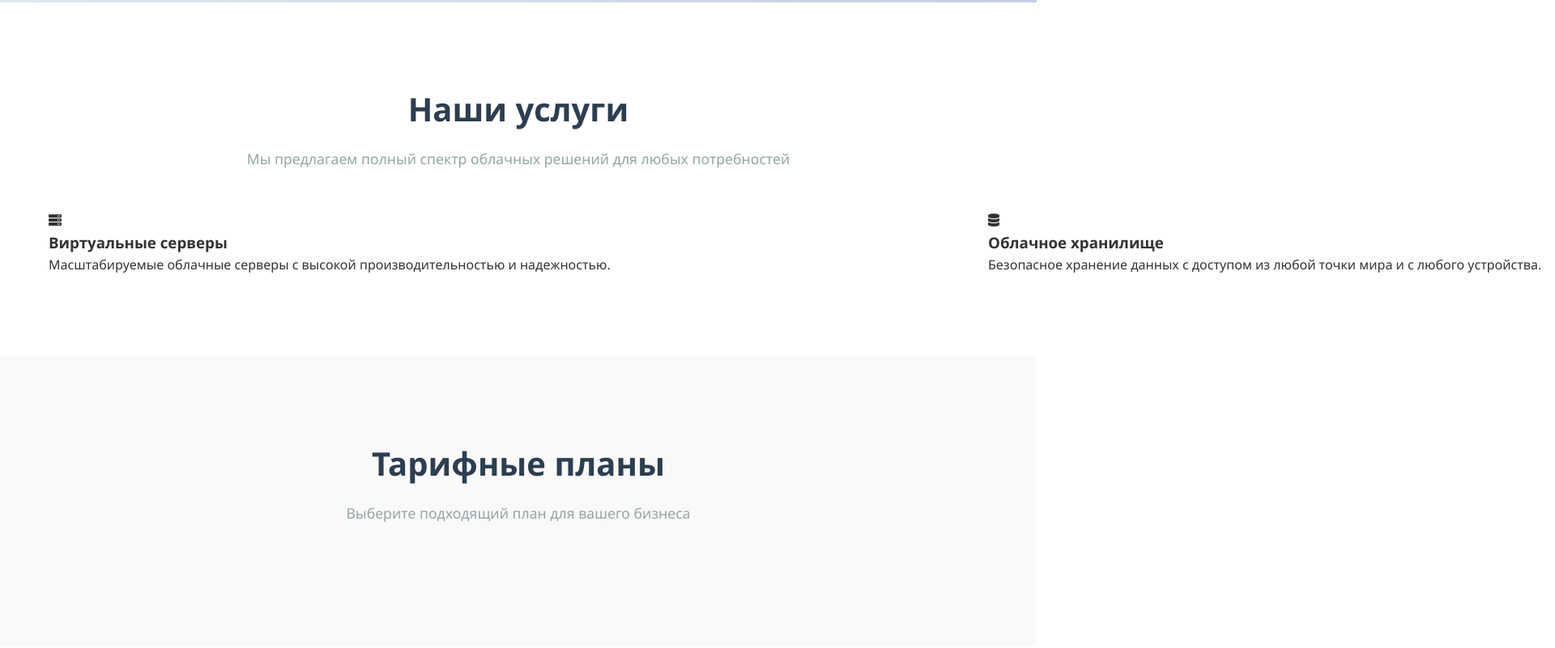
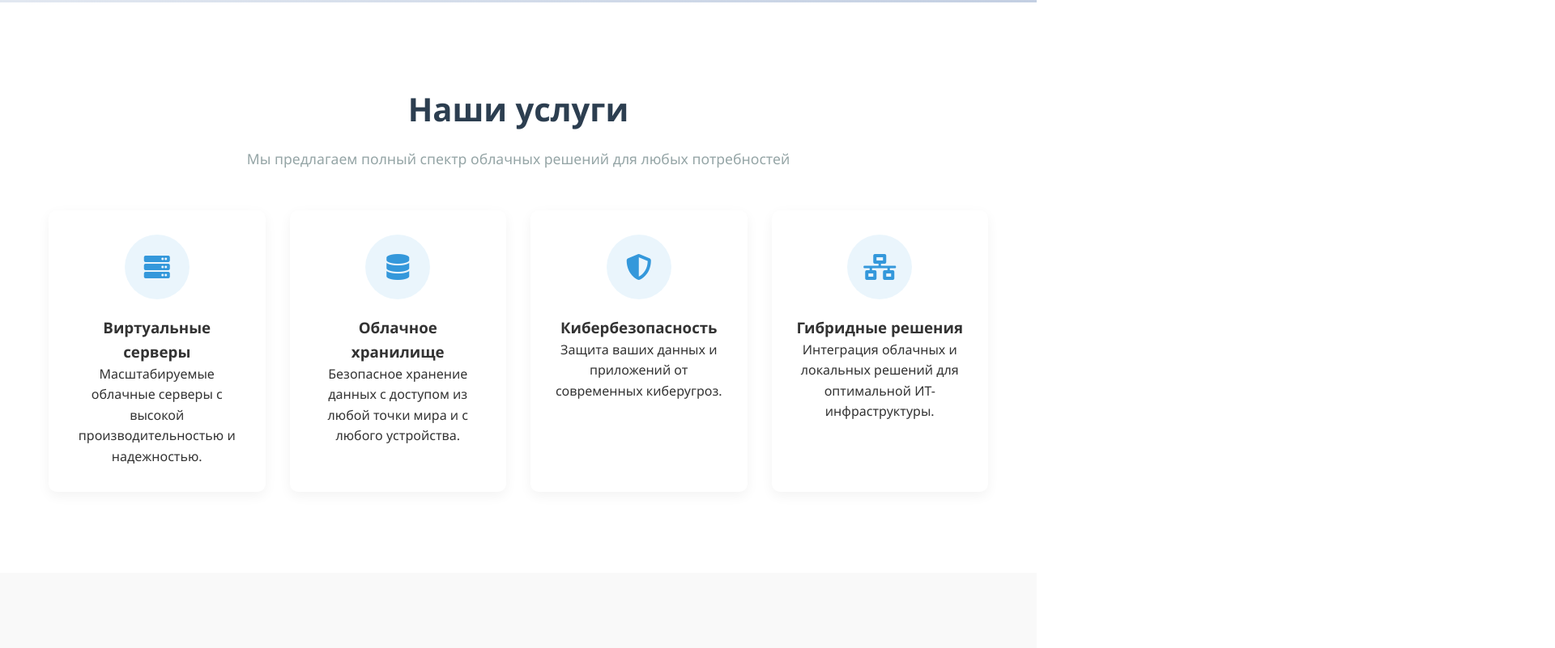
Before and after one commit to dyratybbb/project_Ykovlev, a plain HTML site: page index.html in a window 1280 px wide. Shown: the part 810-1611 px from the top of the page at 81% size, 1920 px wide, since content can reach past the window. Drawn offline with nearby package versions, Linux system fonts and the light colour scheme; files whose address does not match are found by name.

Commit message:
Update index.html

```diff
--- a/index.html
+++ b/index.html
@@ -52,35 +52,7 @@
             <h2 class="section-title">Наши услуги</h2>
             <p class="section-subtitle">Мы предлагаем полный спектр облачных решений для любых потребностей</p>
 
-         <div class="swiper-container">
-            <div class="swiper-wrapper">
-                <div class="swiper-slide">
-                    <i class="fas fa-server"></i>
-                    <h3>Виртуальные серверы</h3>
-                    <p>Масштабируемые облачные серверы с высокой производительностью и надежностью.</p>
-                </div>
-                <div class="swiper-slide">
-                    <i class="fas fa-database"></i>
-                    <h3>Облачное хранилище</h3>
-                    <p>Безопасное хранение данных с доступом из любой точки мира и с любого устройства.</p>
-                </div>
-                <div class="swiper-slide">
-                    <i class="fas fa-shield-alt"></i>
-                    <h3>Кибербезопасность</h3>
-                    <p>Защита ваших данных и приложений от современных киберугроз.</p>
-                </div>
-                <div class="swiper-slide">
-                    <i class="fas fa-network-wired"></i>
-                    <h3>Гибридные решения</h3>
-                    <p>Интеграция облачных и локальных решений для оптимальной ИТ-инфраструктуры.</p>
-                </div>
-            </div>
-            <!-- Добавьте кнопки навигации -->
-            <div class="swiper-button-next"></div>
-            <div class="swiper-button-prev"></div>
-            <!-- Добавьте пагинацию -->
-            <div class="swiper-pagination"></div>
-
+            <div class="services-grid">
             </div>
         </div>
     </section>
```
